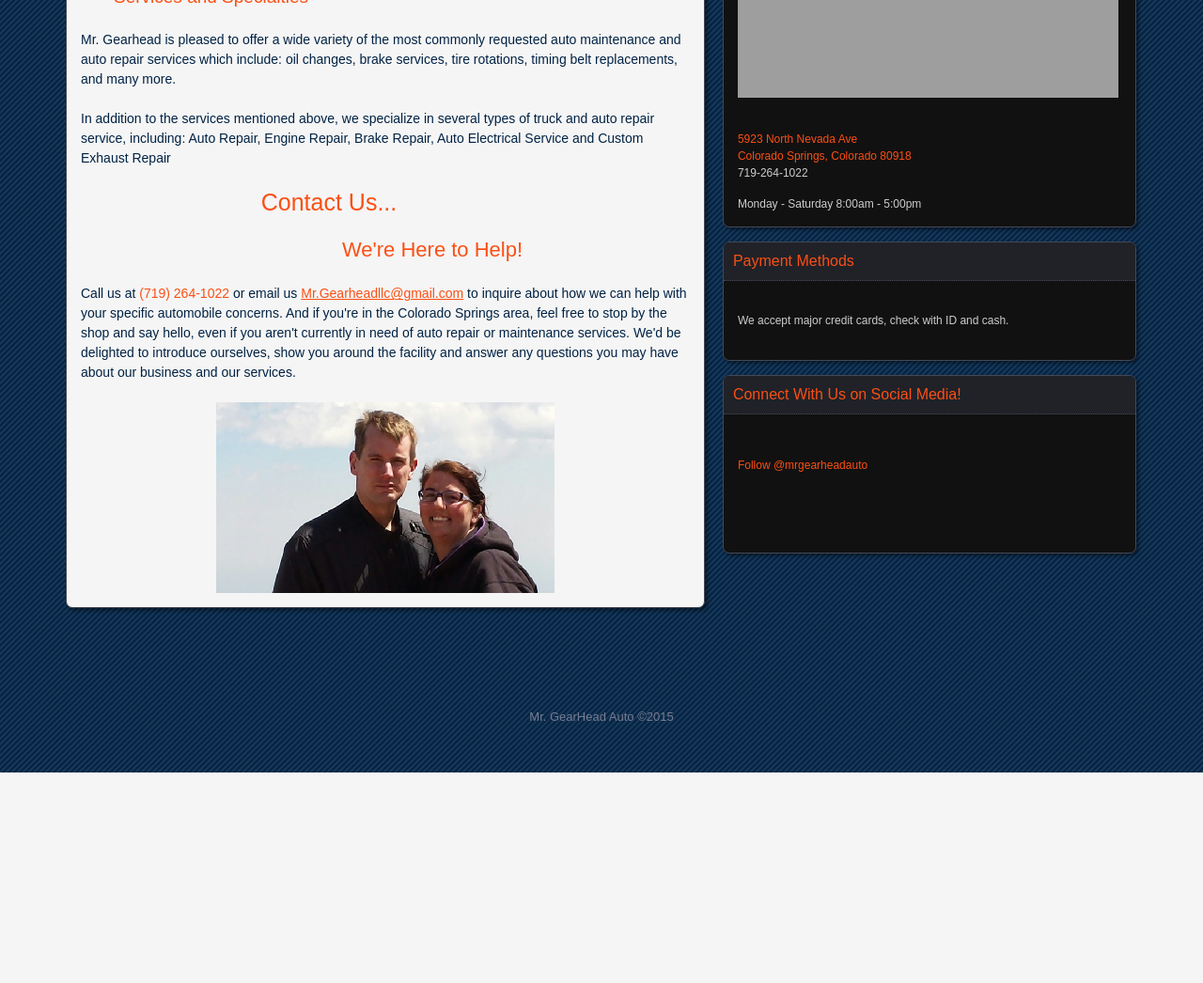
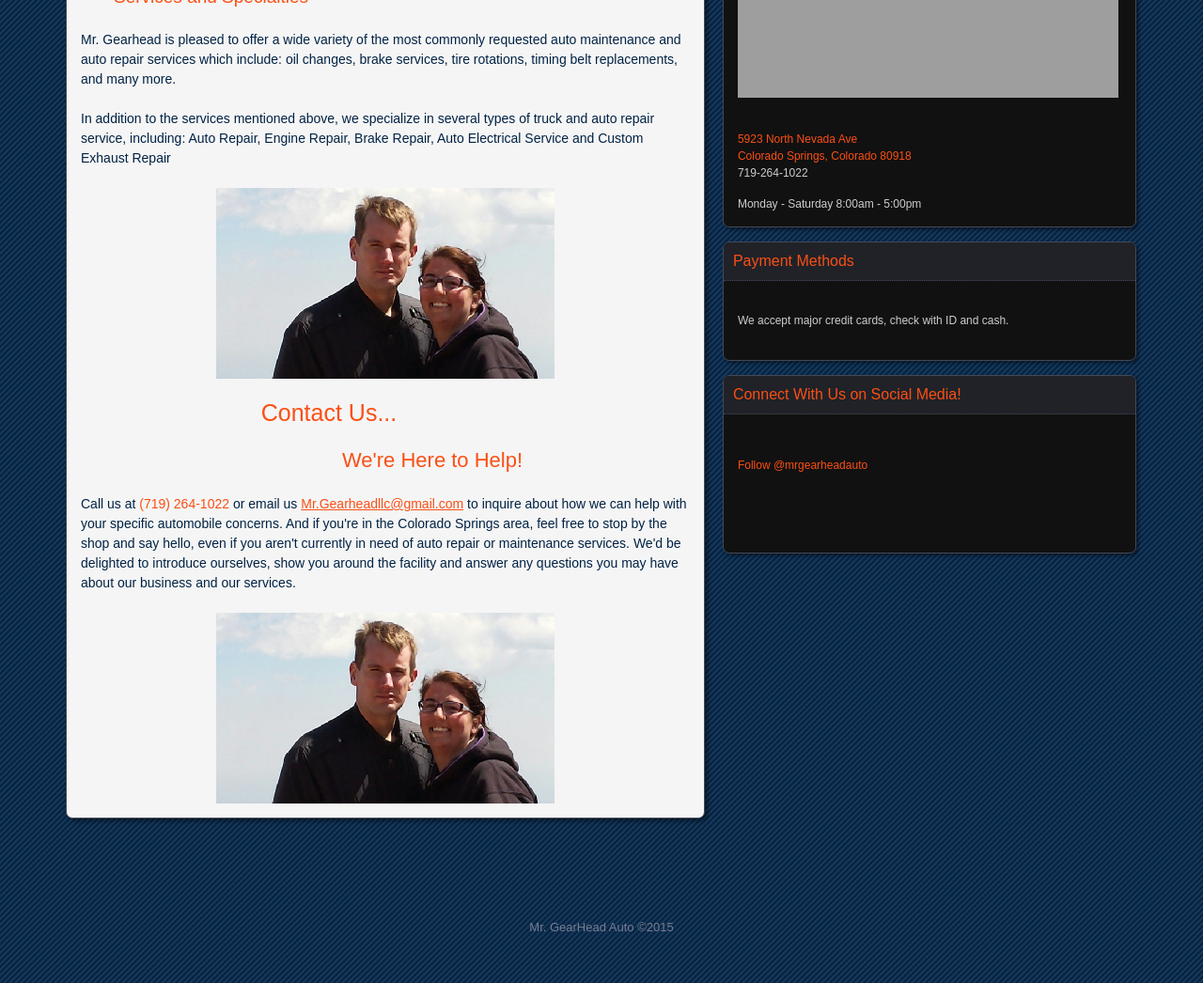
Before and after one commit to KevinMcCoy/mrgearheadauto, a PHP site: page /about.php in a window 1280 px wide. Shown: the part 622-1668 px from the top of the page at 94% size. Before the commit the page ends 1444 px from the top, so only its background shows below. Run offline with PHP 8.4, Linux system fonts and the light colour scheme; some libraries are stand-ins or nearby versions; grey boxes are pictures that could not be loaded.

Commit message:
Move pic

```diff
--- a/about.php
+++ b/about.php
@@ -24,7 +24,8 @@
 <h3>Services and Specialties</h3>
 <p>Mr. Gearhead is pleased to offer a wide variety of the most commonly requested auto maintenance and auto repair services which include: oil changes, brake services, tire rotations, timing belt replacements, and many more.</p>
 <p>In addition to the services mentioned above, we specialize in several types of truck and auto repair service, including: Auto Repair, Engine Repair, Brake Repair, Auto Electrical Service and Custom Exhaust Repair</p>
-<!-- <img class="" src="images/about/2.png" alt="Store Front Window" height="678" width="300"> -->
+
+<img class="" src="images/about/1.png" alt="Store Front Window" height="678" width="300">
 
 <span>
 	<h1>Contact Us...<h1>
```
